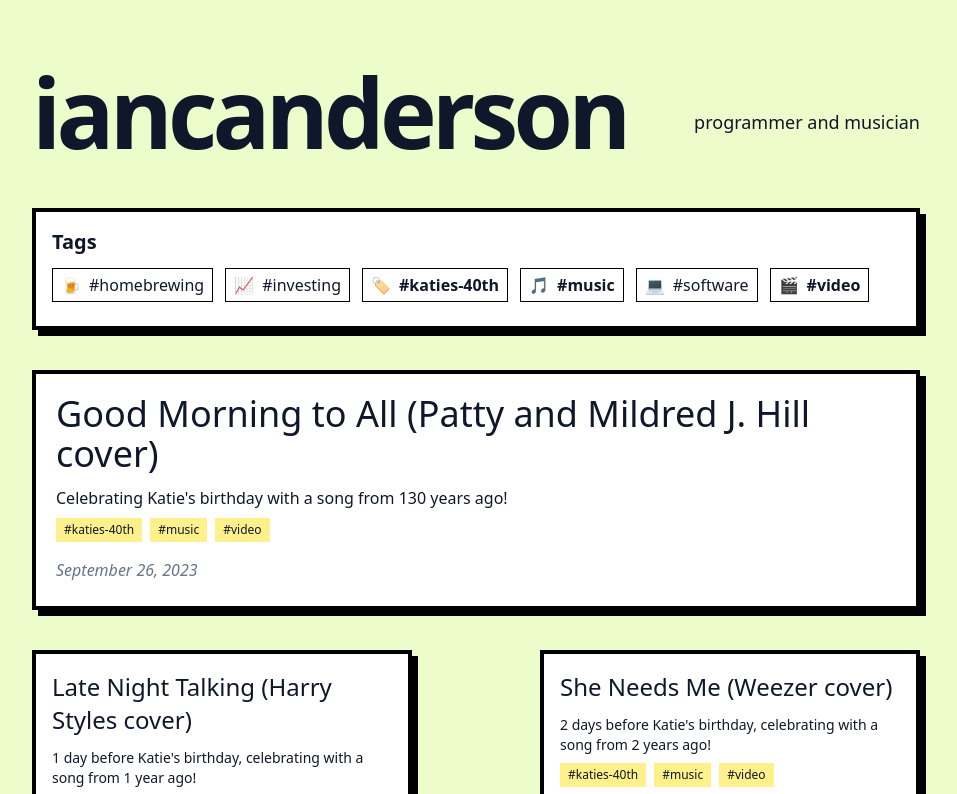
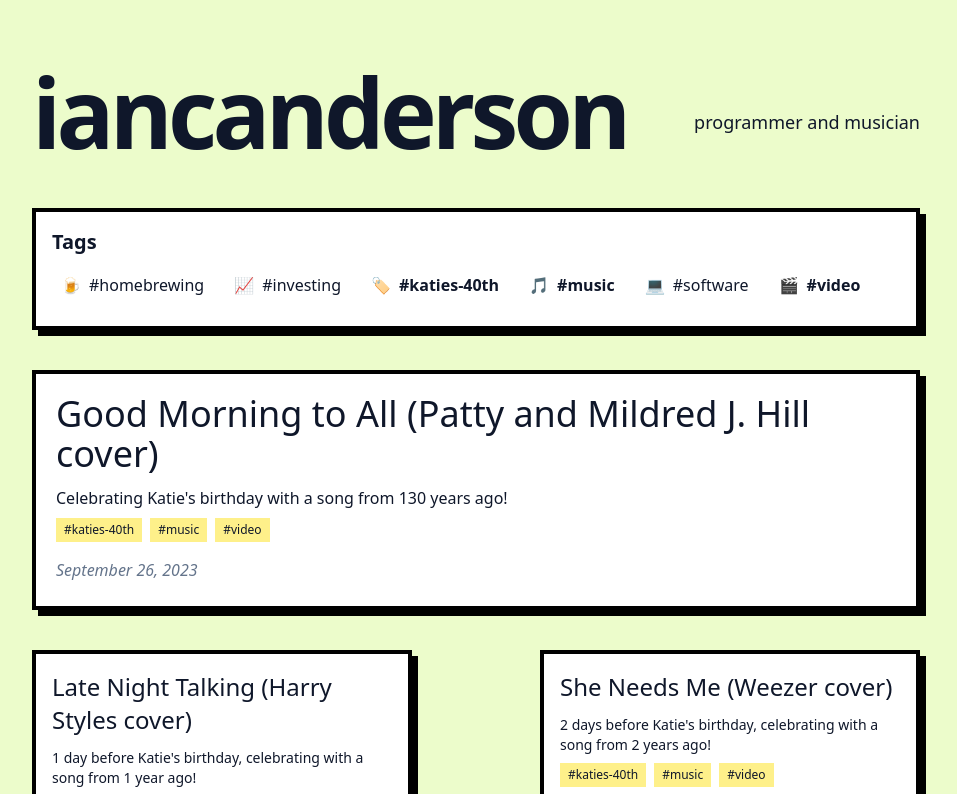
Before and after one commit to iancanderson/iancanderson.com, a Next.js app: page / in a window 1280 px wide. Shown: the top 794 px of the page, without its empty margins (164-1121 px from the left). Built offline with nearby package versions, Linux system fonts and the light colour scheme.

Commit message:
ui(tags): only show chip outline on hover (no default border)

```diff
--- a/components/tag-cloud.tsx
+++ b/components/tag-cloud.tsx
@@ -38,7 +38,7 @@ const TagCloud = ({ counts }: Props) => {
         {sorted.map(([tag, n]) => (
           <Link key={tag} href={`/tags/${tag}`}>
             <a
-              className={`inline-flex items-center gap-2 mr-3 mb-2 px-2 py-1 border border-[color:var(--brutal-border)] ${weightFor(n)}`}
+              className={`inline-flex items-center gap-2 mr-3 mb-2 px-2 py-1 border border-transparent hover:border-[color:var(--brutal-border)] ${weightFor(n)}`}
             >
               <span aria-hidden>{emojiFor(tag)}</span>
               <span>#{tag}</span>
```
